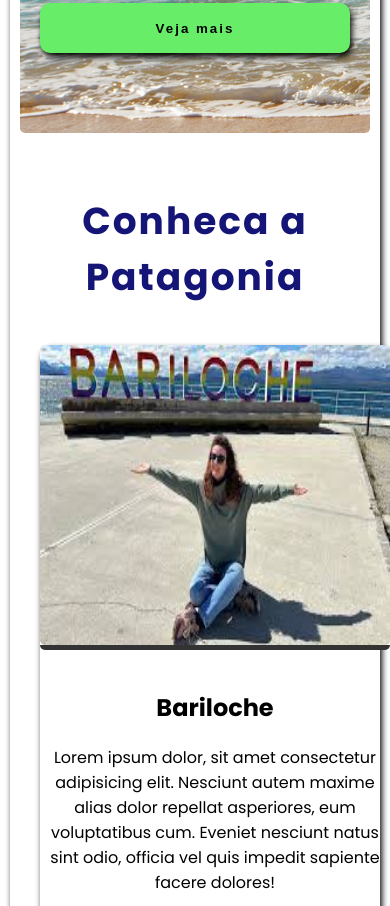
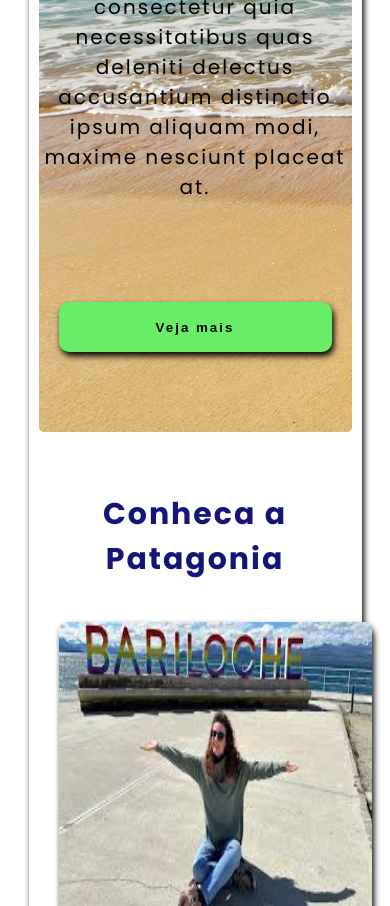
Before and after one commit to vicenteaugusto9/Patagonia-ARG, a plain HTML site: page index.html in a window 390 px wide. Shown: the part 758-1664 px from the top of the page. Drawn offline with Linux system fonts and the light colour scheme.

Commit message:
media para <480px

```diff
--- a/media.css
+++ b/media.css
@@ -29,3 +29,42 @@
       width: 100%;
     }
   }
+
+  @media (max-width: 480px) {
+    .container {
+      width: 90%;
+      margin: 10px;
+    }
+
+    .cards-main {
+      flex-direction: column;
+      gap: 20px;
+    }
+
+    .cards {
+      width: 100%;
+    }
+
+    .text-card {
+      width: 100%;
+      height: auto;
+    }
+
+    .b-cards, .bottom button {
+      width: 100%;
+    }
+
+    .title-header, .title-main {
+      font-size: 20px;
+    }
+
+    footer {
+      flex-direction: column;
+      gap: 20px;
+    }
+
+    .nav-header ul, .nav-footer ul {
+      flex-direction: column;
+      align-items: center;
+    }
+  }
```
